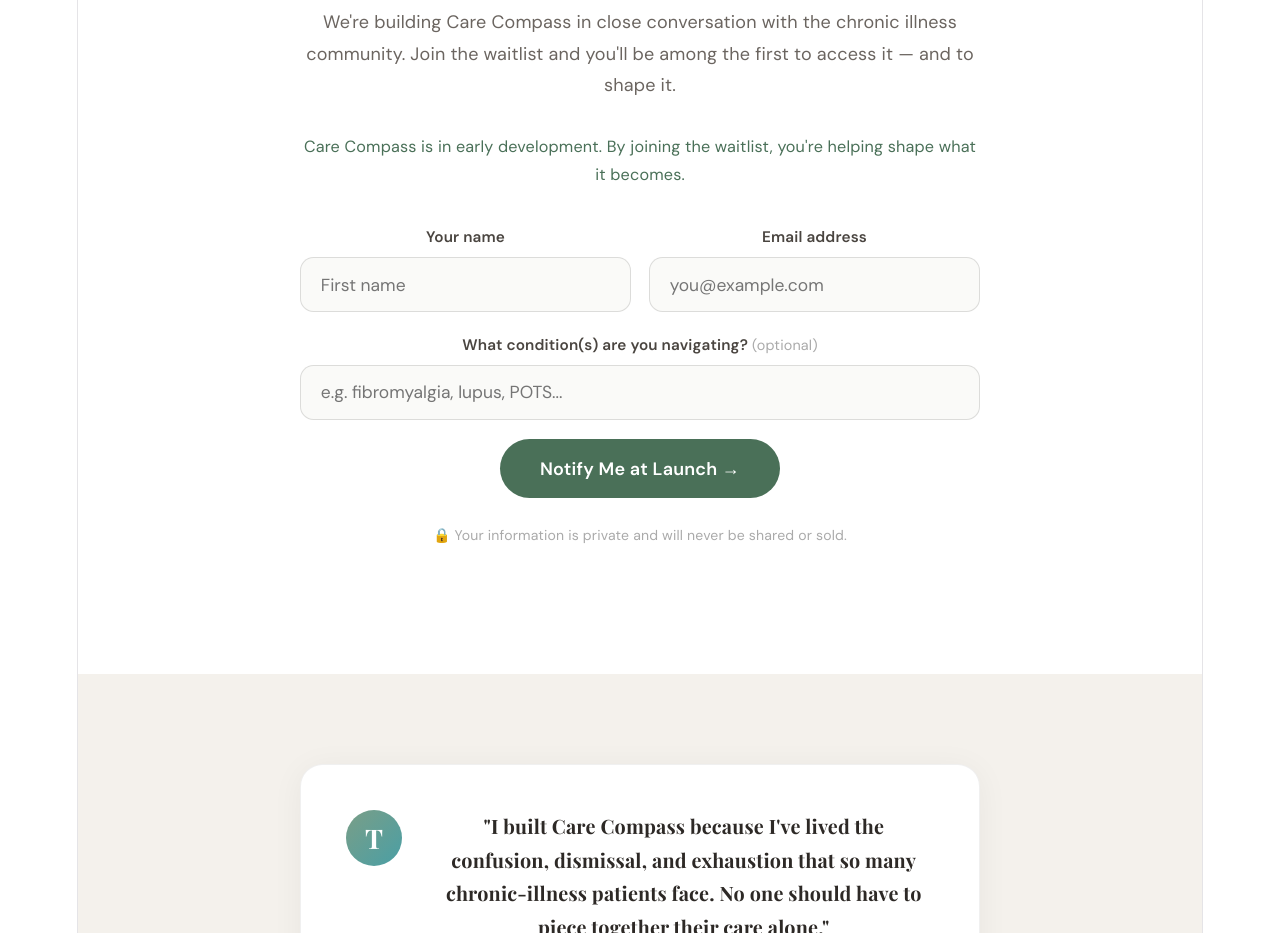
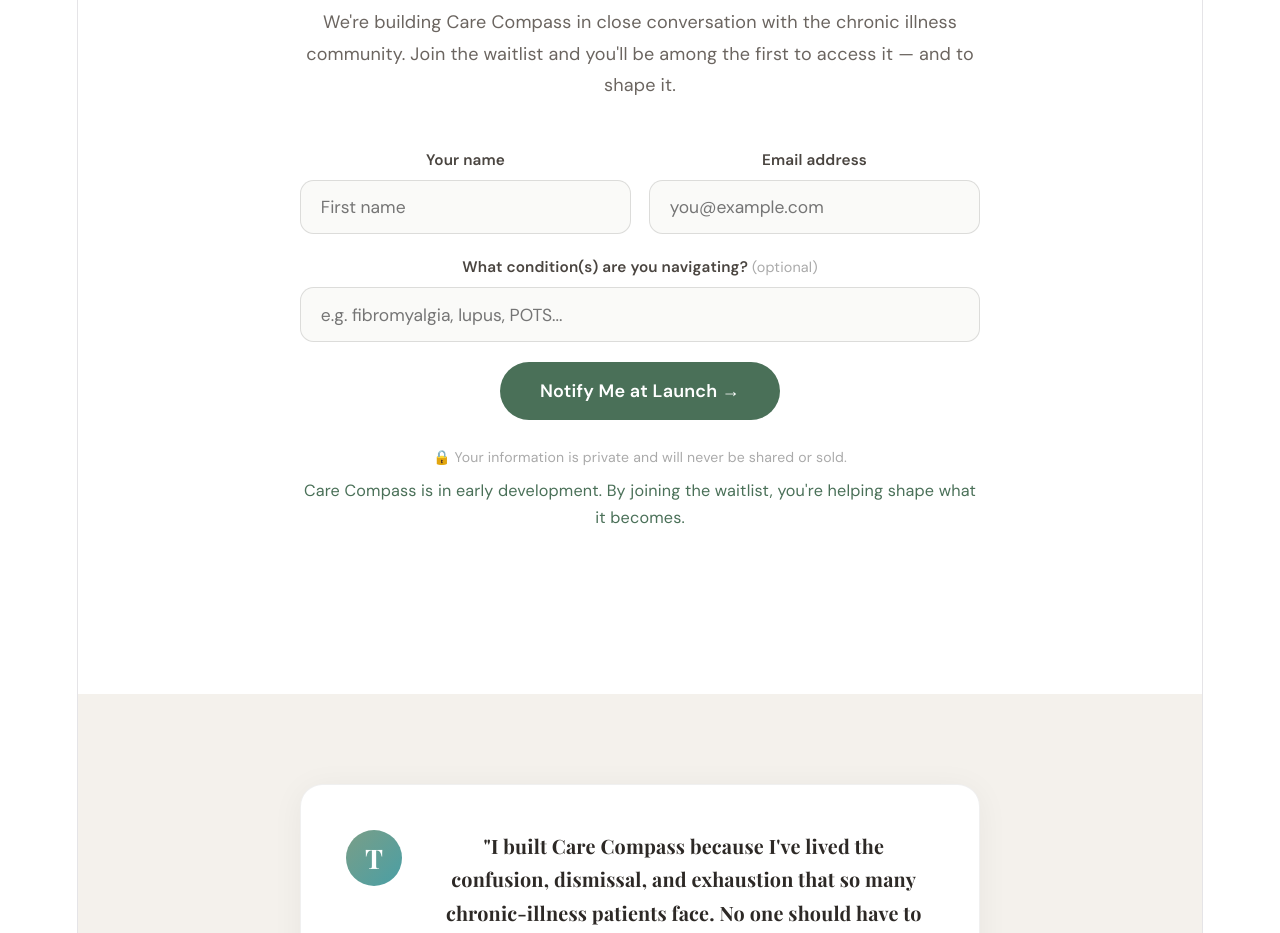
Before and after one commit to tiffanykbuettner-lab/care-compass-landing, a React (Vite) app: page / in a window 1280 px wide. Shown: the part 2600-3533 px from the top of the page. Built offline with nearby package versions, Linux system fonts and the light colour scheme; a web font is replaced by a local one.

Commit message:
move early stage note below form

```diff
--- a/src/CareCompassLanding.jsx
+++ b/src/CareCompassLanding.jsx
@@ -178,11 +178,14 @@ function WaitlistForm() {
         <p style={styles.errorMsg}>Something went wrong. Please try again or email us at hello@joincarecompass.com</p>
       )}
       <button type="submit" disabled={status === "loading"} style={styles.ctaButton}>
-        {status === "loading" ? "Submitting…" : "Notify Me at Launch →"}
-      </button>
-      <p style={styles.privacyNote}>
-        🔒 Your information is private and will never be shared or sold.
-      </p>
+  {status === "loading" ? "Submitting…" : "Notify Me at Launch →"}
+  </button>
+  <p style={styles.privacyNote}>
+    🔒 Your information is private and will never be shared or sold.
+  </p>
+  <p style={styles.earlyStageNote}>
+    Care Compass is in early development. By joining the waitlist, you're helping shape what it becomes.
+  </p>
     </form>
   );
 }
@@ -310,9 +313,6 @@ export default function CareCompassLanding() {
             <p style={styles.waitlistSub}>
     	      We're building Care Compass in close conversation with the chronic illness community.
   	      Join the waitlist and you'll be among the first to access it — and to shape it.
-	    </p>
-	    <p style={styles.earlyStageNote}>
- 	      Care Compass is in early development. By joining the waitlist, you're helping shape what it becomes.
 	    </p>
           </FadeIn>
           <FadeIn delay={0.15}>
```
